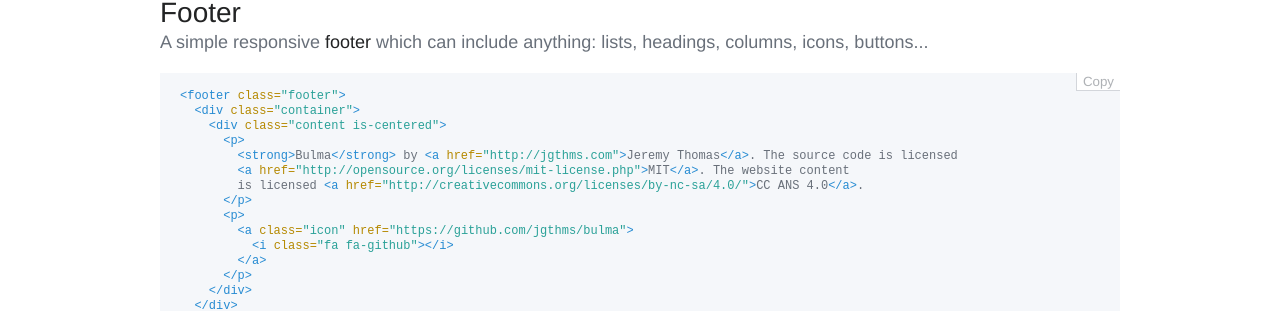
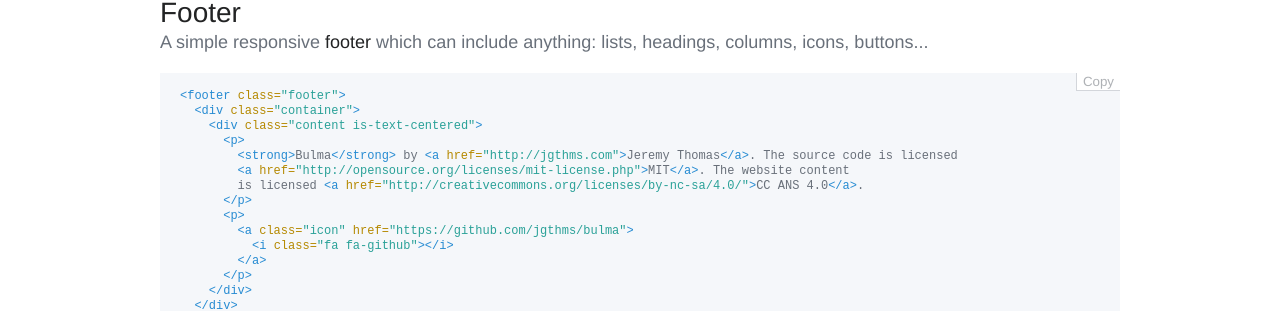
Before and after one commit to jgthms/bulma-website, a Jekyll site: the page built from documentation/layout/footer.html, in a window 1280 px wide. Shown: the part 313-624 px from the top of the page. Built offline with Jekyll 4.4.1, drawn with Linux system fonts in a browser that asks for light colours; nearby versions of some CDN libraries; comment, search, counter and statistics services are not loaded.

Commit message:
Update footer.html

```diff
--- a/documentation/layout/footer.html
+++ b/documentation/layout/footer.html
@@ -16,7 +16,7 @@
 {% highlight html %}
 <footer class="footer">
   <div class="container">
-    <div class="content is-centered">
+    <div class="content is-text-centered">
       <p>
         <strong>Bulma</strong> by <a href="http://jgthms.com">Jeremy Thomas</a>. The source code is licensed
         <a href="http://opensource.org/licenses/mit-license.php">MIT</a>. The website content
```
